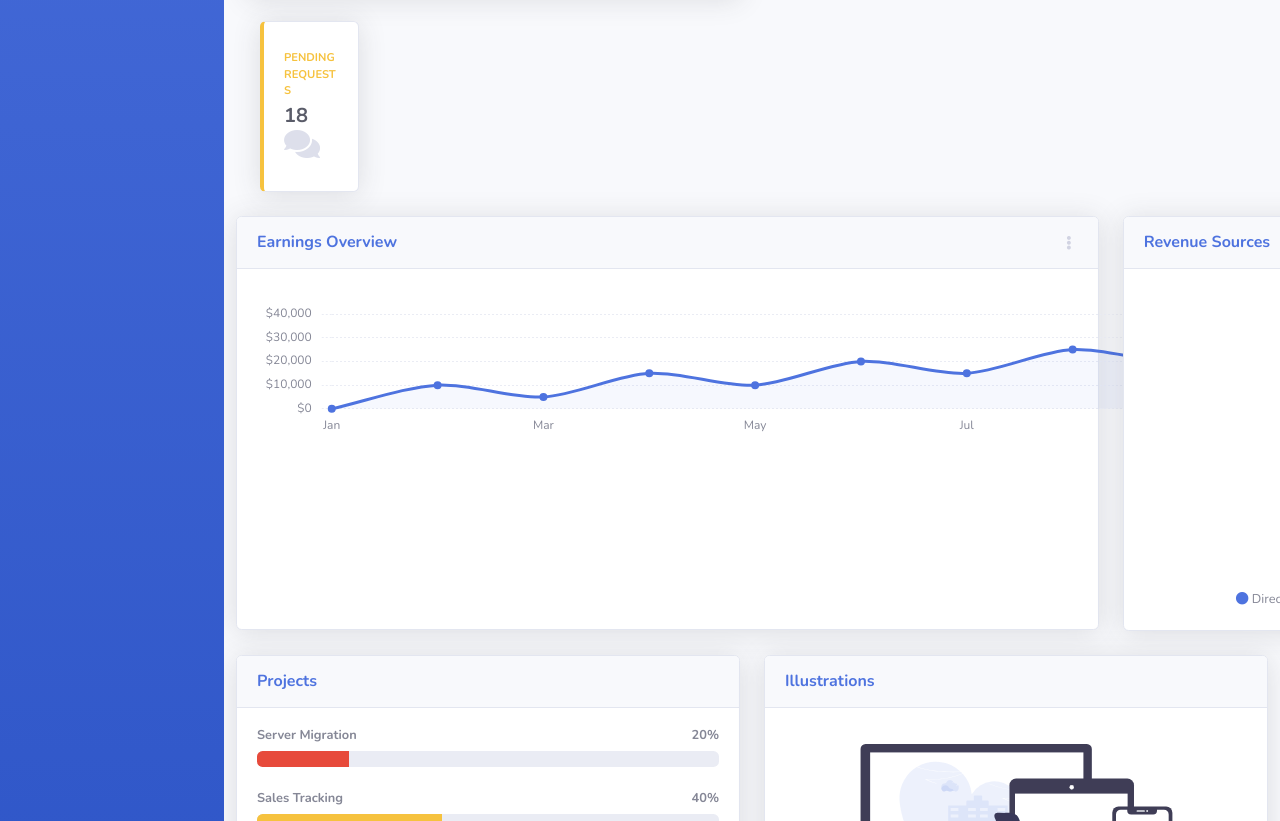
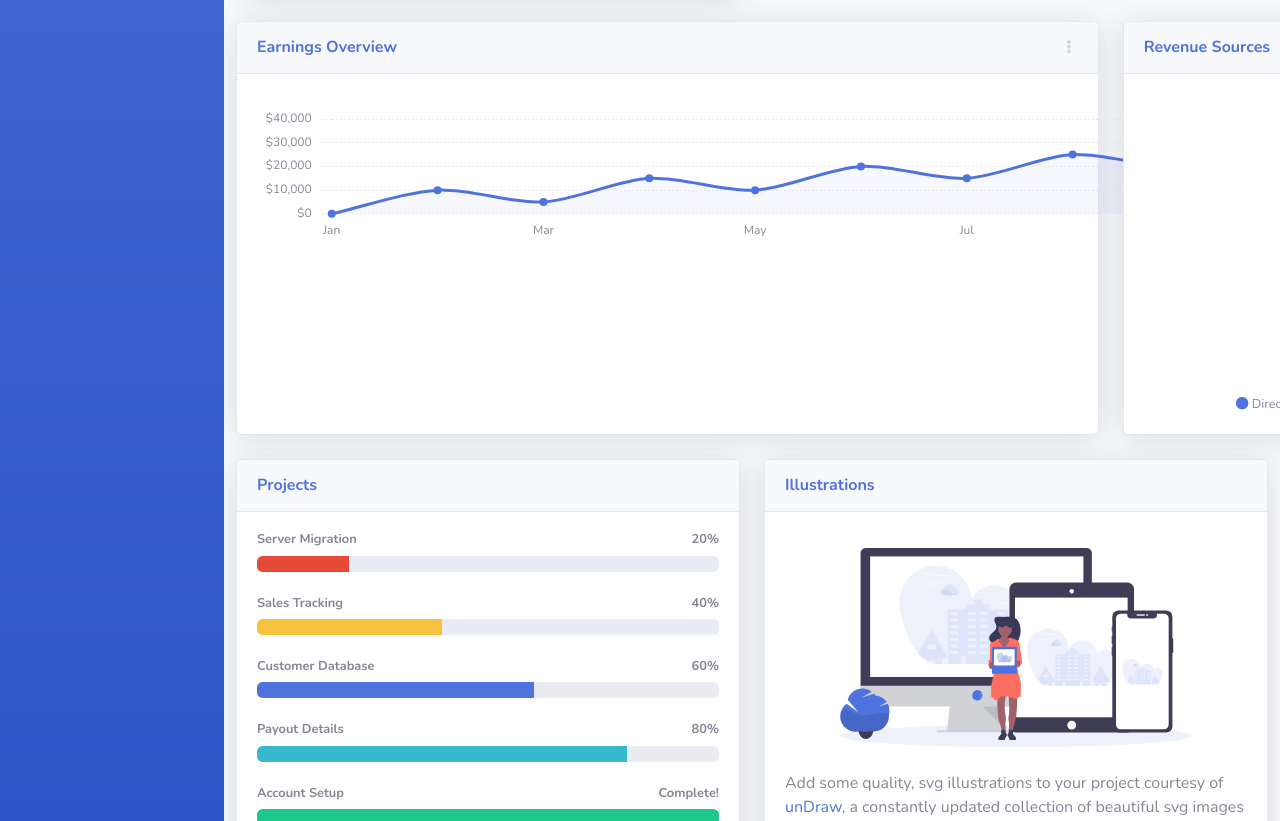
Before and after one commit to DavidVillaseca/PDB-ALPHA, a website with bundled scripts: page index.html in a window 1280 px wide. Shown: the part 984-1805 px from the top of the page. Built offline with nearby package versions, Linux system fonts and the light colour scheme.

Commit message:
Update index.html

```diff
--- a/index.html
+++ b/index.html
@@ -338,25 +338,6 @@
 
                                 </div>
                             </div>
-
-
-                        <!-- Pending Requests Card Example -->
-                        <div class="col-xl-3 col-md-6 mb-4">
-                            <div class="card border-left-warning shadow h-100 py-2">
-                                <div class="card-body">
-                                    <div class="row no-gutters align-items-center">
-                                        <div class="col mr-2">
-                                            <div class="text-xs font-weight-bold text-warning text-uppercase mb-1">
-                                                Pending Requests</div>
-                                            <div class="h5 mb-0 font-weight-bold text-gray-800">18</div>
-                                        </div>
-                                        <div class="col-auto">
-                                            <i class="fas fa-comments fa-2x text-gray-300"></i>
-                                        </div>
-                                    </div>
-                                </div>
-                            </div>
-                        </div>
                     </div>
 
                     <!-- Content Row -->
```
